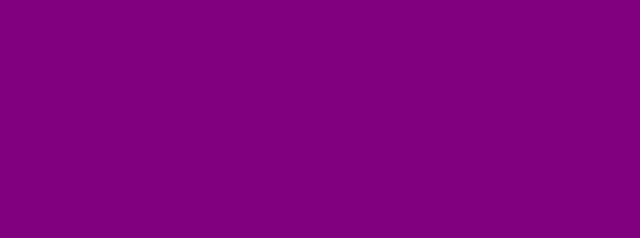
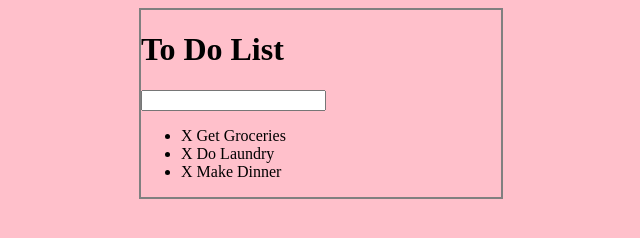
Before and after one commit to denisepen/ToDoList, a website: page index.html in a window 1280 px wide. Shown: the whole page, without its empty margins (319-959 px from the left). Drawn offline with nearby package versions, Linux system fonts and the light colour scheme.

Commit message:
added jquery to the html script tag

```diff
--- a/assets/css/todos.css
+++ b/assets/css/todos.css
@@ -1,3 +1,11 @@
 body {
-  background: purple;
+  background: pink;
 }
+
+
+#container{
+  width: 360px;
+  margin: 0 auto;
+  border: 2px solid gray
+
+}
--- a/assets/js/todos.js
+++ b/assets/js/todos.js
@@ -0,0 +1,7 @@
+
+// import * as $ from 'jquery'
+ // check off specific todos by clicking
+ $("li").click(function(){
+  $(this).css("color", "red");
+  $(this).css("text-decoration", "line-through")
+ });
--- a/index.html
+++ b/index.html
@@ -5,8 +5,19 @@
     <title>To Do List</title>
     <link rel="stylesheet" href="assets/css/todos.css">
     <script type="text/javascript"></script>
+    <script src="https://code.jquery.com/jquery-3.3.1.min.js"></script>
   </head>
   <body>
+  <div id="container">
+    <h1>To Do List</h1>
+    <input type="text" name="" value="">
+    <ul>
+      <li> <span> X </span> Get Groceries</li>
+      <li> <span> X </span> Do Laundry</li>
+      <li> <span> X </span> Make Dinner</li>
+    </ul>
+  </div>
 
+  <script src="assets/js/todos.js"></script>
   </body>
 </html>
```
Also changed, not shown: package.json (added, +22 -0 lines), 1 other file.
